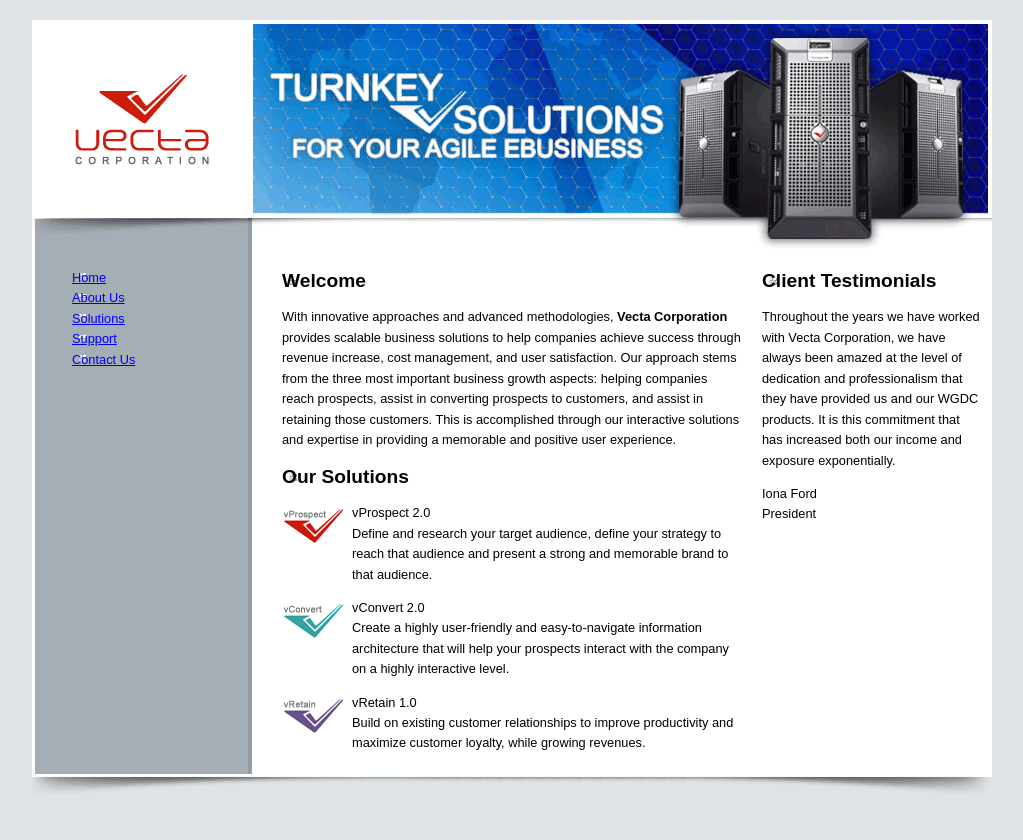
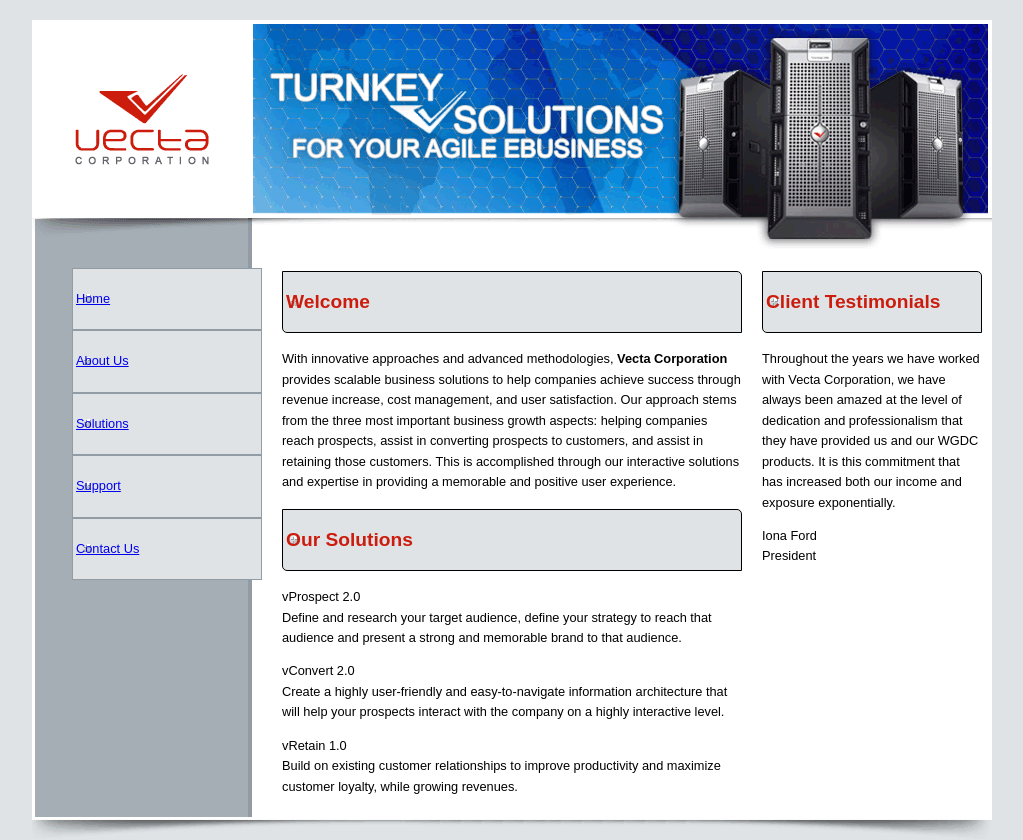
Before and after one commit to jumpman22/final646, a plain HTML site: page index.html in a window 1280 px wide. Shown: the whole page, without its empty margins (128-1151 px from the left). Before the commit the page ends 800 px from the top, so only its background shows below. Drawn offline with Linux system fonts and the light colour scheme.

Commit message:
add nav jquery

```diff
--- a/index.html
+++ b/index.html
@@ -6,18 +6,43 @@
   <link href="styles/normalize.css" type="text/css" rel="stylesheet">
   <link href="styles/styles.css" type="text/css" rel="stylesheet">
   <!--[if IE]><script src="http://html5shiv.googlecode.com/svn/trunk/html5.js"></script><![endif]-->
+  <script type="text/javascript" src="scripts/jquery-3.3.1.min.js"></script>
+  <script type="text/javascript">
+      $(document).ready(function(){
+        $("h2").css({
+        "border":           "1px solid black",
+        "color":            "#CC1C0D",
+        "padding":          "20px 3px 20px 3px",
+        "border-radius":    "0px 5px 0px 5px",
+        "background-color": "#DFE3E6"
+        });
+        $(".navigation").css({
+        "border":           "1px solid #929CA4",
+        "color":            "#CC1C0D",
+        "padding":          "20px 3px 20px 3px",
+        "background-color": "#DFE3E6"
+        });
+        $("p").removeClass("vprospect");
+        $("p").removeClass("vconvert");
+        $("p").removeClass("vretain");
+//        $("aside").css({
+//        "color":    "purple";
+//        });
+      });
+  </script>
 </head>
+
 
 <body>
 	<main>
 		<header></header>
 		<nav>
 			<ul>
-				<li><a href="#">Home</a></li>
-				<li><a href="#">About Us</a></li>
-				<li><a href="#">Solutions</a></li>
-				<li><a href="#">Support</a></li>
-				<li><a href="#">Contact Us</a></li>
+				<li class="navigation"><a href="#">Home</a></li>
+				<li class="navigation"><a href="#">About Us</a></li>
+				<li class="navigation"><a href="#">Solutions</a></li>
+				<li class="navigation"><a href="#">Support</a></li>
+				<li class="navigation"><a href="#">Contact Us</a></li>
 			</ul>
 		</nav>
 		<section>
```
